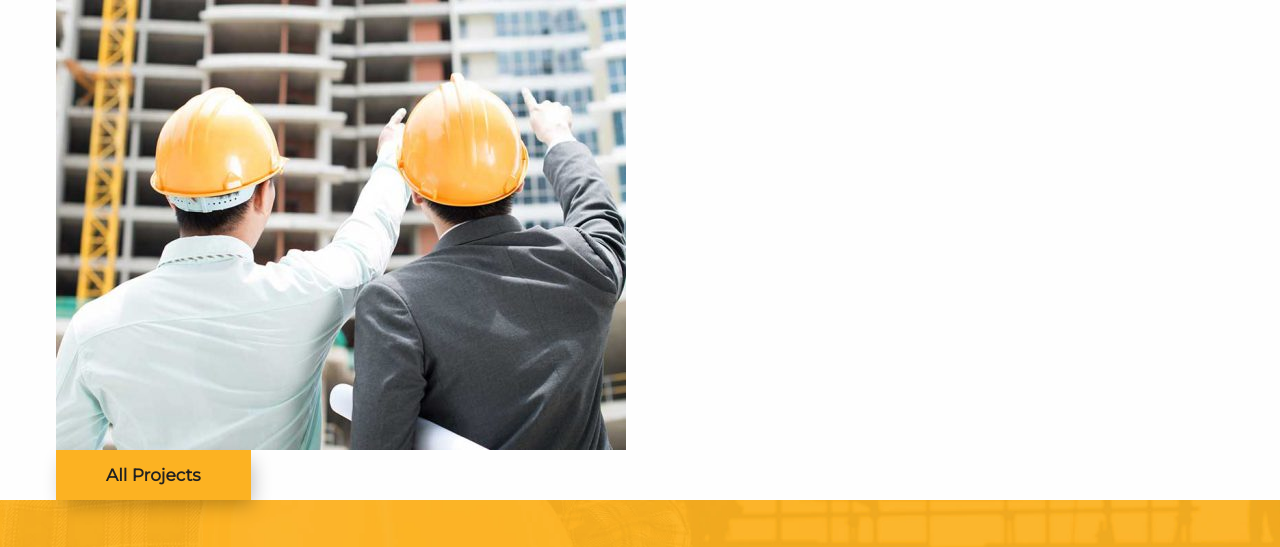
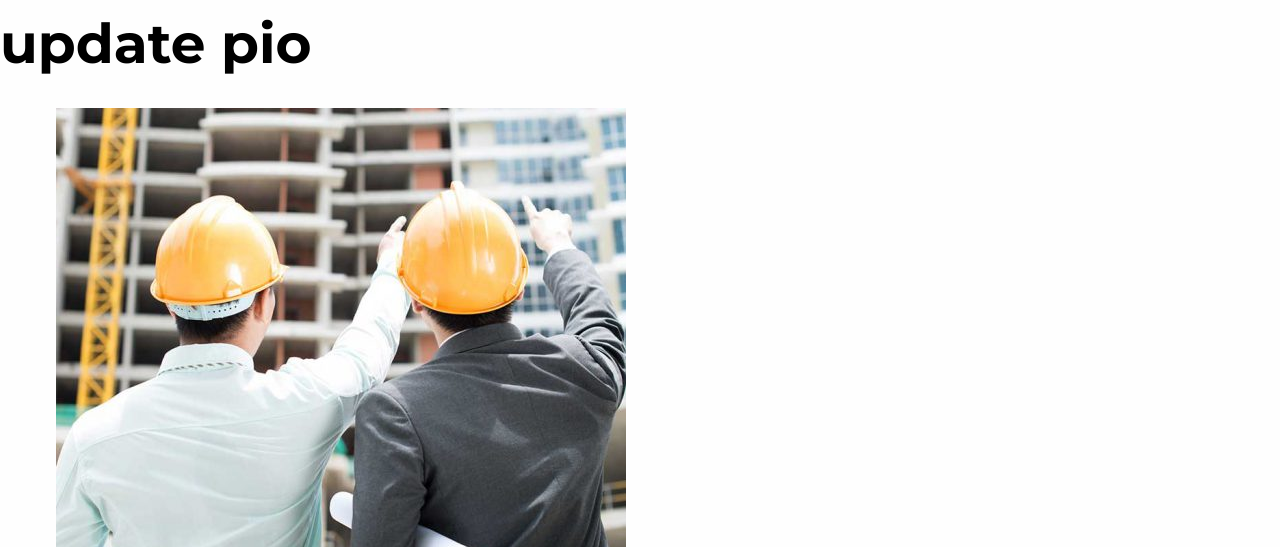
Before and after one commit to Blackwolfdev18/OJT-SASS--ametok-web-templ-, a plain HTML site: page OJT-SASS-PIO-(atomek)/projects.html in a window 1280 px wide. Shown: the top 547 px of the page. Drawn offline with Linux system fonts and the light colour scheme.

Commit message:
update try

```diff
--- a/OJT-SASS-PIO-(atomek)/projects.html
+++ b/OJT-SASS-PIO-(atomek)/projects.html
@@ -8,6 +8,7 @@
     <link rel="stylesheet" href="https://cdnjs.cloudflare.com/ajax/libs/font-awesome/6.5.1/css/all.min.css">
 </head>
 <body>
+    <h1>update pio</h1>
     <!-- projects -->
     <section class="projects">
         <div class="container">
```
